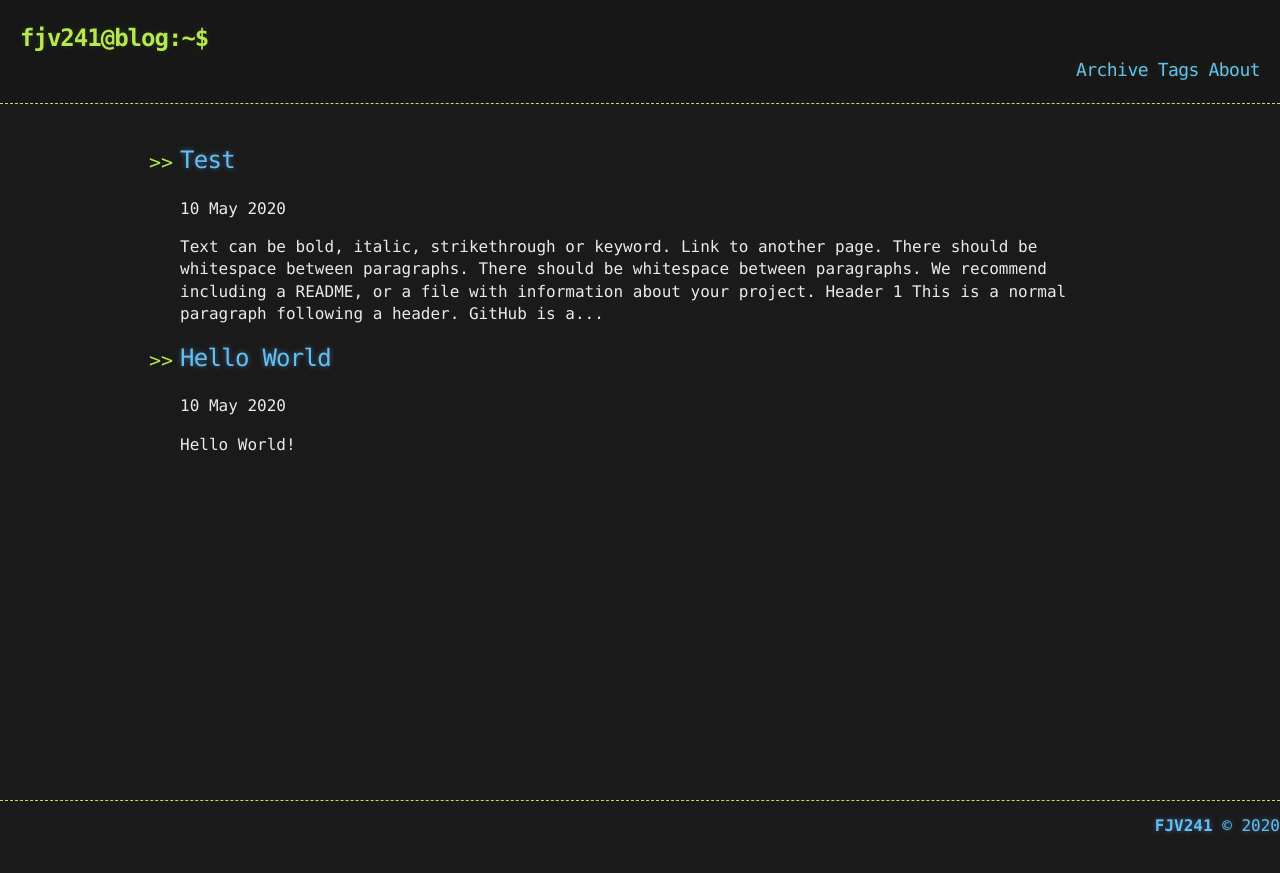
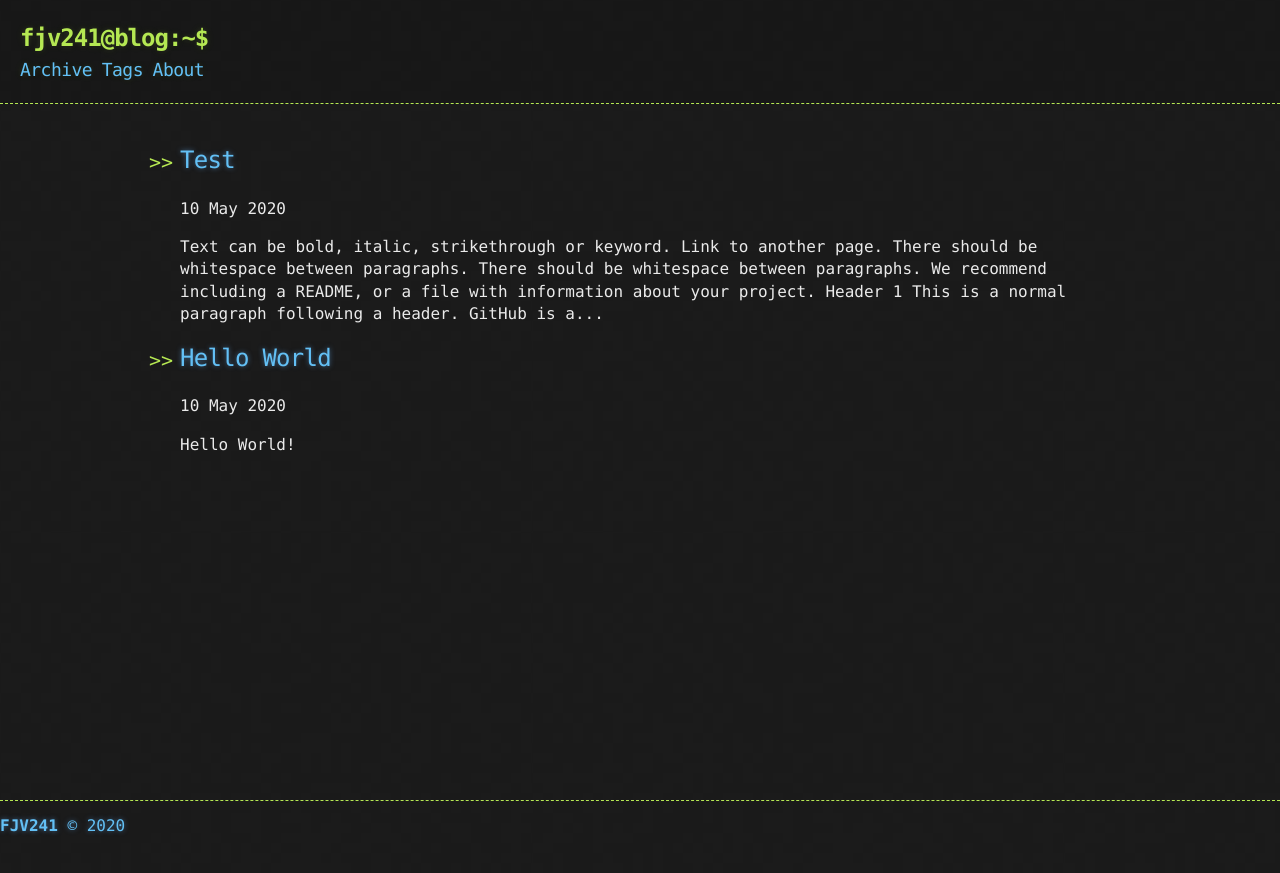
Before and after one commit to FJV241/fjv241.github.io, a Jekyll site: the page built from index.html, in a window 1280 px wide. Shown: the top 873 px of the page. Built offline with Jekyll 4.4.1, drawn with Linux system fonts in a browser that asks for light colours; the list of posts is cut into pages by our own code.

Commit message:
Update base.scss

```diff
--- a/_sass/base.scss
+++ b/_sass/base.scss
@@ -57,8 +57,7 @@ header {
 }
 
 .header-links {
-  text-align: right;
-  margin-right: 0;
+  text-align: left;
 }
 
 .header-link {
@@ -272,7 +271,7 @@ a:active, a:focus {
 footer {
   height: 50px;
   line-height: 50px;
-  text-align: right;
+  text-align: left;
   border-top: 1px dashed $conifer;
 }
 
```
